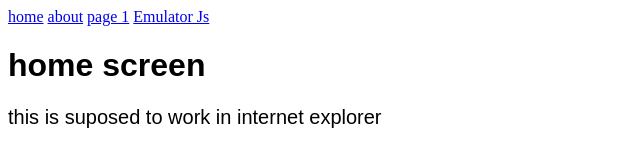
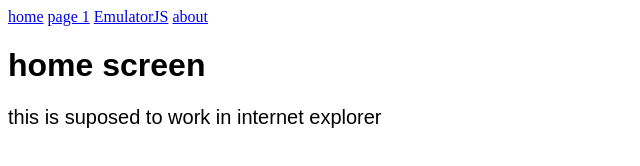
Before and after one commit to Maso-be-ballin/maso-be-ballin.github.io, a plain HTML site: page index.html in a window 1280 px wide. Shown: the full height of the page, 0-640 px from the left. Drawn offline with Linux system fonts and the light colour scheme.

Commit message:
update nav bar thing

```diff
--- a/index.html
+++ b/index.html
@@ -9,10 +9,9 @@
 </style>
 <nav>
    <a href="index.html">home</a>
+   <a href="pages/page1.html">page 1</a>
+   <a href="pages/4.1.1/index of.html">EmulatorJS</a>
    <a href="about.html">about</a>
-   <a href="pages/page1.html">page 1</a>
-   <a href="pages/4.1.1/index of.html">Emulator Js</a>
-
 </nav>
 <h1>home screen</h1>
 <p1>this is suposed to work in internet explorer</p1>
```
Also changed, not shown: about.html (+3 -1 lines), pages/page1.html (+2 -2 lines).
